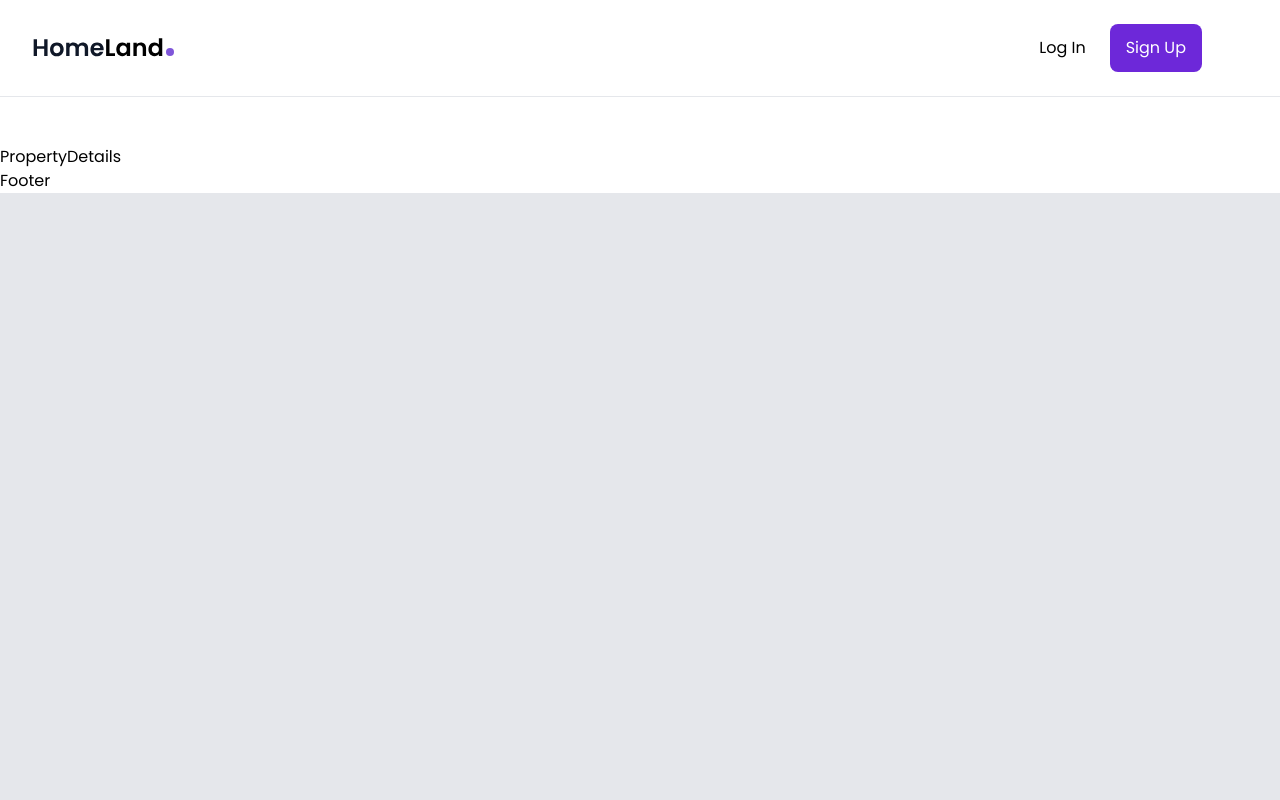
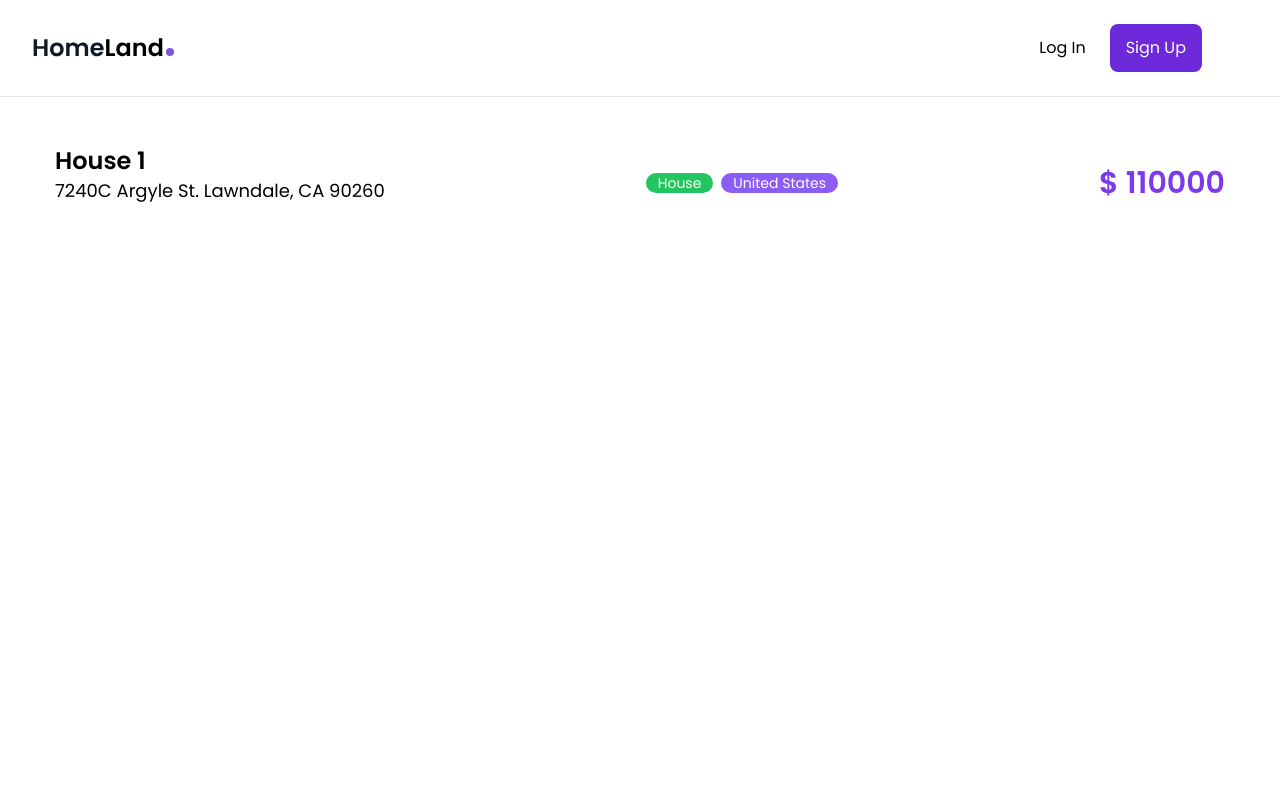
Before and after one commit to WerbethAraujo/website-houses-next, a React (Vite) app: page /property/1 in a window 1280 px wide. Shown: the top 800 px of the page. Built offline with nearby package versions, Linux system fonts and the light colour scheme.

Commit message:
feat: inicialized page propery house

```diff
--- a/src/pages/PropertyDetails.jsx
+++ b/src/pages/PropertyDetails.jsx
@@ -1,7 +1,42 @@
 import React from 'react';
 
+// import data
+import { housesData } from '../data';
+
+// import use params
+import { useParams, Link } from 'react-router-dom';
+
+// import icons
+import { BiBed, BiBath, BiArea } from 'react-icons/bi';
+
 const PropertyDetails = () => {
-  return <div>PropertyDetails</div>;
+  const { id } = useParams();
+
+  const house = housesData.find((house) => house.id === parseInt(id));
+
+  return (
+    <section>
+      <div className='container mx-auto min-h-[800px] mb-14'>
+        <div className='flex flex-col lg:flex-row lg:items-center lg:justify-between'>
+          <div>
+            <h2 className='text-2xl font-semibold'>{house.name}</h2>
+            <h3 className='text-lg mb-4'>{house.address}</h3>
+          </div>
+          <div className='mb-4 lg:mb-0 flex gap-x-2 text-sm'>
+            <div className='bg-green-500 text-white px-3 rounded-full'>
+              {house.type}
+            </div>
+            <div className='bg-violet-500 text-white px-3 rounded-full'>
+              {house.country}
+            </div>
+          </div>
+          <div className='text-3xl font-semibold text-violet-600'>
+            $ {house.price}
+          </div>
+        </div>
+      </div>
+    </section>
+  );
 };
 
 export default PropertyDetails;
```
